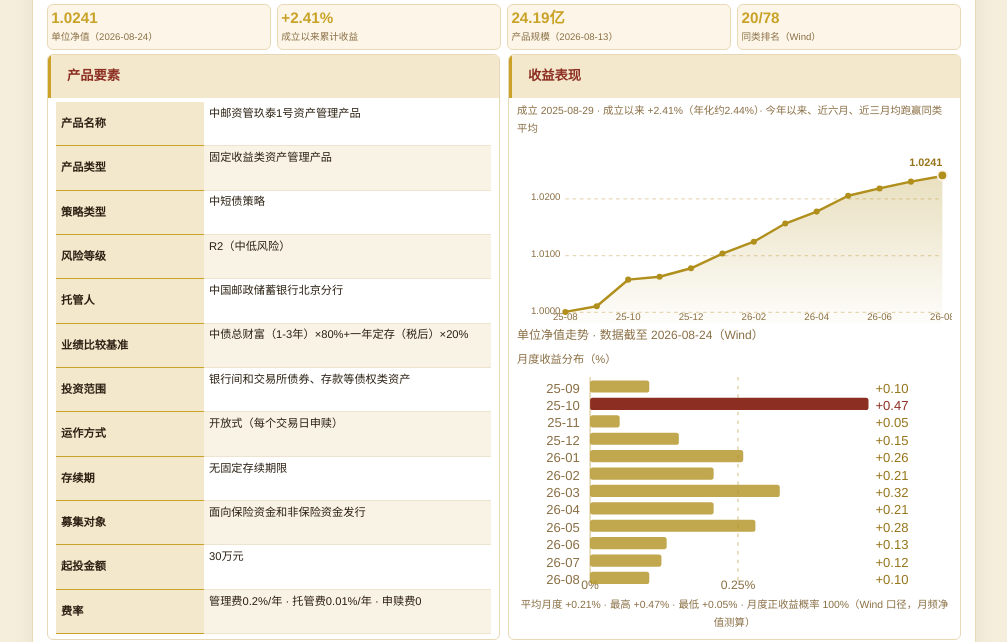
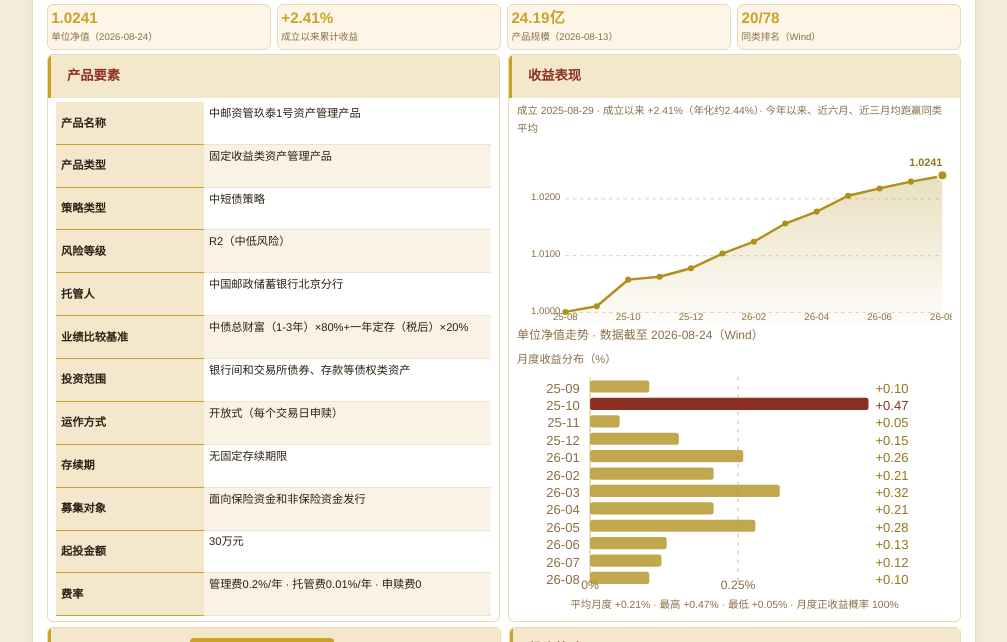
Before and after one commit to lw-wo/jiutai-1, a plain HTML site: page index.html in a window 1280 px wide. Shown: the part 106-748 px from the top of the page, without its empty margins (136-1143 px from the left). Drawn offline with Linux system fonts and the light colour scheme.

Commit message:
update index.html 2026-08-25

```diff
--- a/index.html
+++ b/index.html
@@ -554,7 +554,7 @@
             <rect x="42" y="116" width="34" height="7" rx="1.5" fill="#B08F1C" opacity="0.78"/>
             <text x="206" y="123" font-size="7.5" fill="#96751A">+0.10</text>
           </svg>
-          <div class="zt-note" style="margin:0.2rem 0 0.15rem;text-align:center;">平均月度 +0.21% · 最高 +0.47% · 最低 +0.05% · 月度正收益概率 100%（Wind 口径，月频净值测算）</div>
+          <div class="zt-note" style="margin:0.2rem 0 0.15rem;text-align:center;">平均月度 +0.21% · 最高 +0.47% · 最低 +0.05% · 月度正收益概率 100%</div>
         </div>
       </div>
     </div>
```
